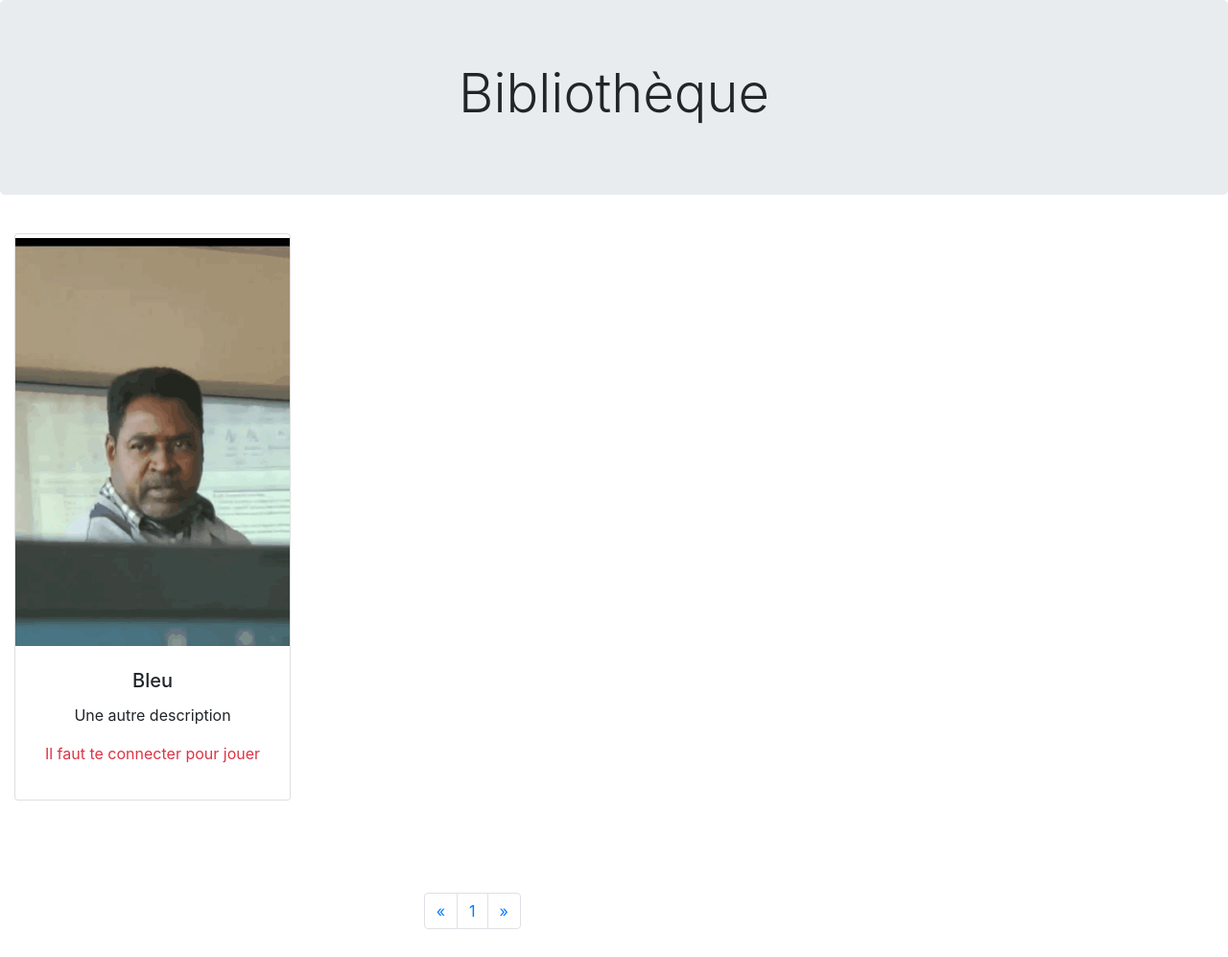
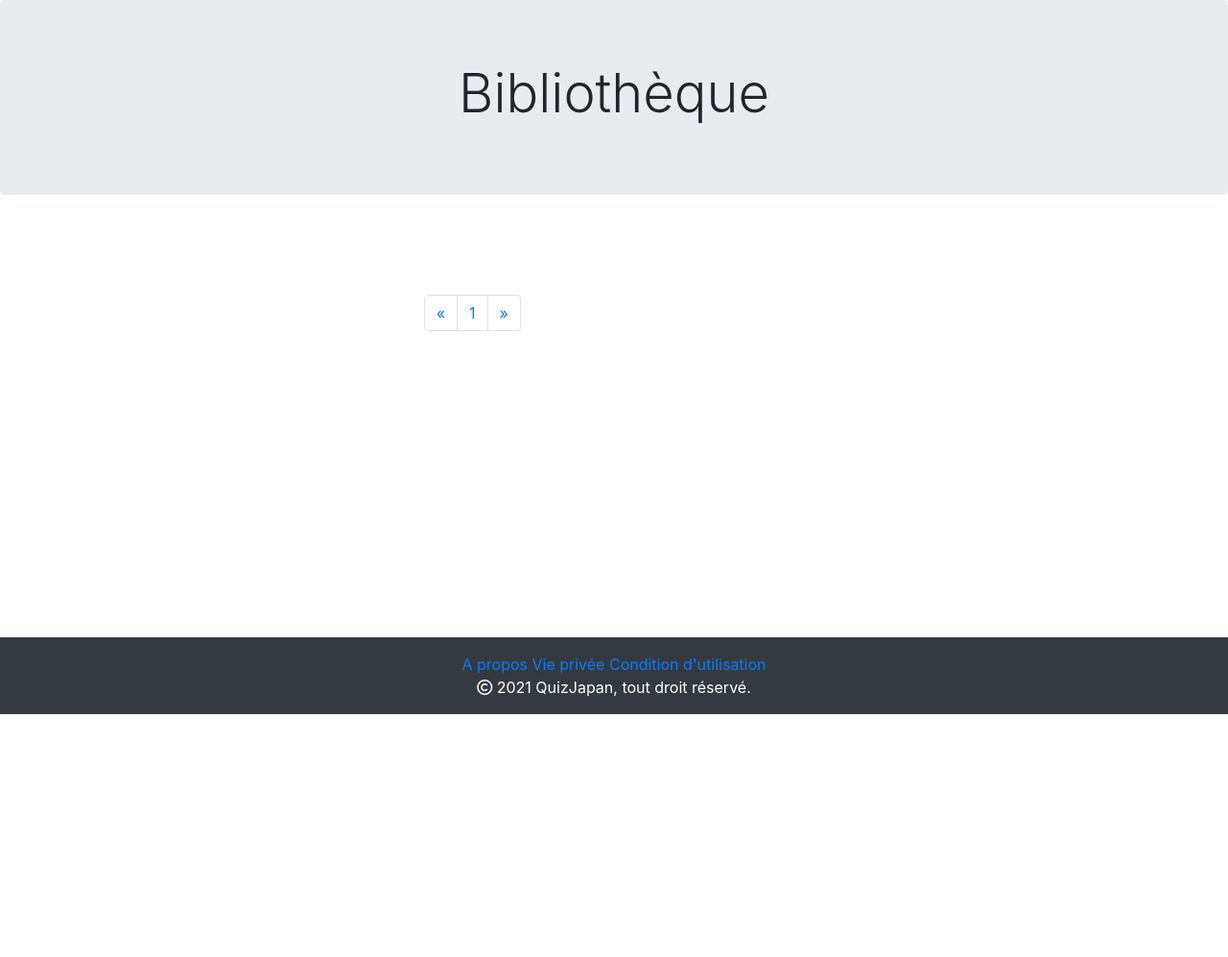
Before and after one commit to ImMiza/QuizJapan, a PHP site: page /bibliotheque.php in a window 1280 px wide. Shown: the part 56-1053 px from the top of the page at 96% size. After the commit the page ends 800 px from the top, so only its background shows below. Run offline with PHP 8.4, Linux system fonts and the light colour scheme; data that the repository does not hold is empty; some libraries are stand-ins or nearby versions.

Commit message:
sorry chef

```diff
--- a/vue/bibliotheque.php
+++ b/vue/bibliotheque.php
@@ -33,7 +33,7 @@
                     $amount_pages = $amount_pages == 0 ? 1 : $amount_pages;
                     $i = 0;
                     $offset = (1 <= $page && $page <= $amount_pages) ? (($page - 1) * $limit) : 0;
-                    $dao->createNewCardPackage("Bleu", "Une autre description", "champion.gif", "lost.jpg", ["champion", "tsoungui", "ez"]);
+
                     echo "<div class='row'>";
                     foreach ($dao->getCardPackages($limit, $offset) as $package) {
                         if($i >= $package_by_rows) {
```
